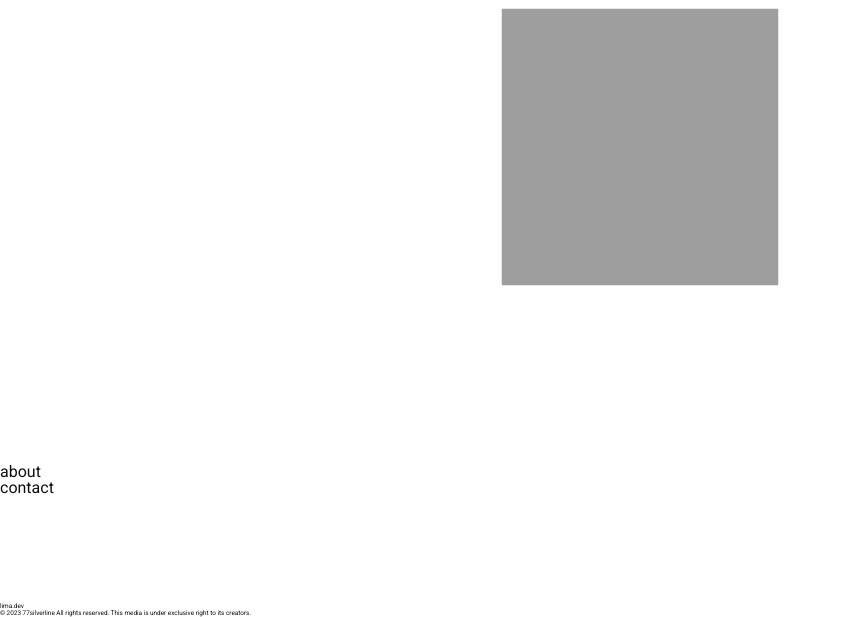
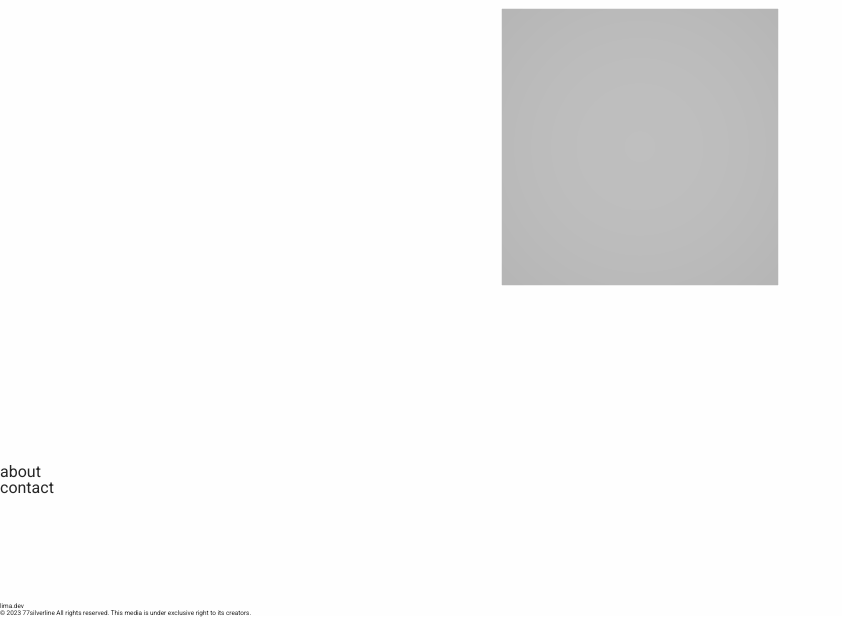
Before and after one commit to JoaoVLima/77silverline, a website built with Vite: page index.html in a window 1280 px wide. Shown: the part 184-801 px from the top of the page, without its empty margins (0-842 px from the left). Built offline with nearby package versions, Linux system fonts and the light colour scheme; animation ran at ten frames a second.

Commit message:
Adjust colors

```diff
--- a/public/static/style.css
+++ b/public/static/style.css
@@ -47,7 +47,7 @@ body {
     overflow: hidden;
 
     font-family: var(--font-secondary);
-    color: #101010;
+    color: #272727;
 }
 
 main {
--- a/src/core/index.ts
+++ b/src/core/index.ts
@@ -34,13 +34,14 @@ export default class Core {
         //
         // scene.background = textureCube;
 
-        scene.background = new THREE.Color( 0xffffff );
+
+        scene.background = new THREE.Color( 0xfefefe );
         return scene;
     }
 
     /* 🎥 Camera */
     private initCamera(): THREE.PerspectiveCamera {
-        const camera = new THREE.PerspectiveCamera(40, window.innerWidth / window.innerHeight, 1, 20);
+        const camera = new THREE.PerspectiveCamera(40, window.innerWidth / window.innerHeight, 1, 200);
         camera.position.set(0, -0.5, 8);
         camera.lookAt(new THREE.Vector3(0, -0.5, 0))
         return camera;
@@ -50,7 +51,7 @@ export default class Core {
     private initLights(): THREE.Light[] {
         let lights: THREE.Light[] = []
 
-        // const ambient = new THREE.HemisphereLight(0xffffff, 0x444444, 0.01);
+        // const ambient = new THREE.HemisphereLight(0xffffff, 0xffffff, 1);
         // lights.push(ambient)
 
         // const loader = new THREE.TextureLoader().setPath('./media/');
@@ -59,20 +60,8 @@ export default class Core {
         // texture.magFilter = THREE.LinearFilter;
         // texture.encoding = THREE.sRGBEncoding;
 
-
-        const spotLight = new THREE.SpotLight(0xff0000, 1);
-        spotLight.position.set(1, 1, -1);
-        spotLight.angle = Math.PI / 6;
-        spotLight.penumbra = 1;
-        spotLight.decay = 2;
-        spotLight.distance = 100;
-        // spotLight.map = texture;
-        spotLight.castShadow = true;
-        spotLight.shadow.mapSize.width = 1024;
-        spotLight.shadow.mapSize.height = 1024;
-        spotLight.shadow.camera.near = 10;
-        spotLight.shadow.camera.far = 200;
-        spotLight.shadow.focus = 1;
+        const spotLight = new THREE.SpotLight( 0xffffff, 1 );
+        spotLight.position.set(0, 0, 4);
         lights.push(spotLight)
 
         // const spotLightHelper = new THREE.SpotLightHelper(spotLight);
@@ -89,16 +78,13 @@ export default class Core {
     private initObjects(): THREE.Mesh[] {
         let objects: THREE.Mesh[] = []
 
-
-
-
-
-
         // create a plane geometry
         const geometry = new THREE.BoxGeometry(2, 2,0.1);
 
         // create a material with the texture
-        const material = new THREE.MeshBasicMaterial();
+        const material = new THREE.MeshStandardMaterial();
+
+        material.emissive.setHex(0x1e1e1e)
 
         // create a mesh with the geometry and material
         const mesh = new THREE.Mesh(geometry, material);
--- a/src/index.ts
+++ b/src/index.ts
@@ -2,9 +2,6 @@ import Core from './core';
 import { Evento } from './eventos';
 import Eventos from './eventos';
 import * as THREE from "three";
-// import { EffectComposer } from 'three/addons/postprocessing/EffectComposer.js';
-// import { RenderPass } from 'three/addons/postprocessing/RenderPass.js';
-// import { GlitchPass } from 'three/addons/postprocessing/GlitchPass.js';
 // import {Pane} from 'tweakpane';
 // import * as EssentialsPlugin from '@tweakpane/plugin-essentials';
 
@@ -188,8 +185,6 @@ async function init() {
     }
     document.addEventListener( 'mouseleave', onDocumentMouseLeave );
 
-    // const composer = new EffectComposer( renderer );
-
     let render = function () {
         // fpsGraph.begin()
         renderer.render(scene, camera);
```
